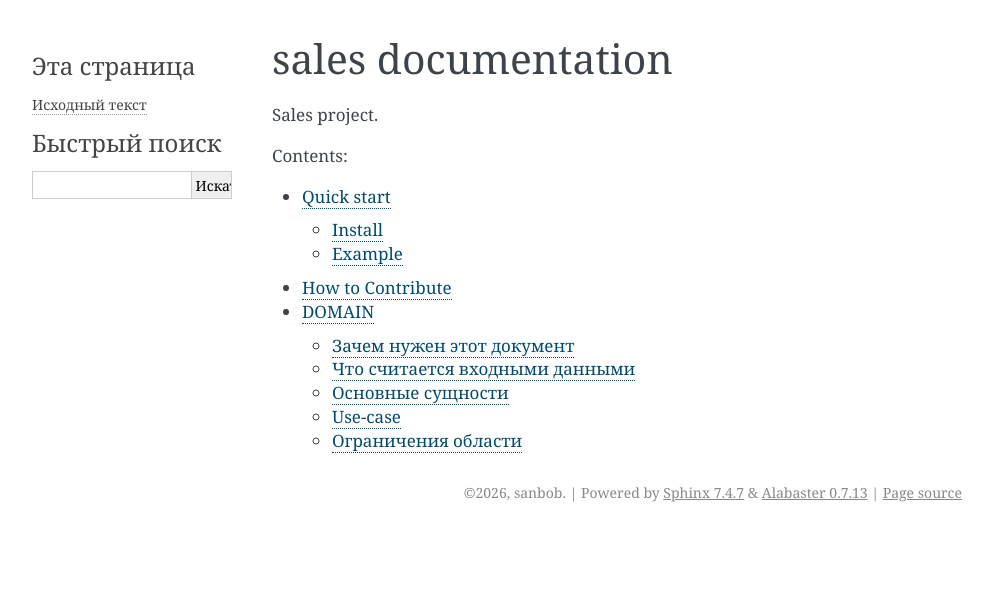
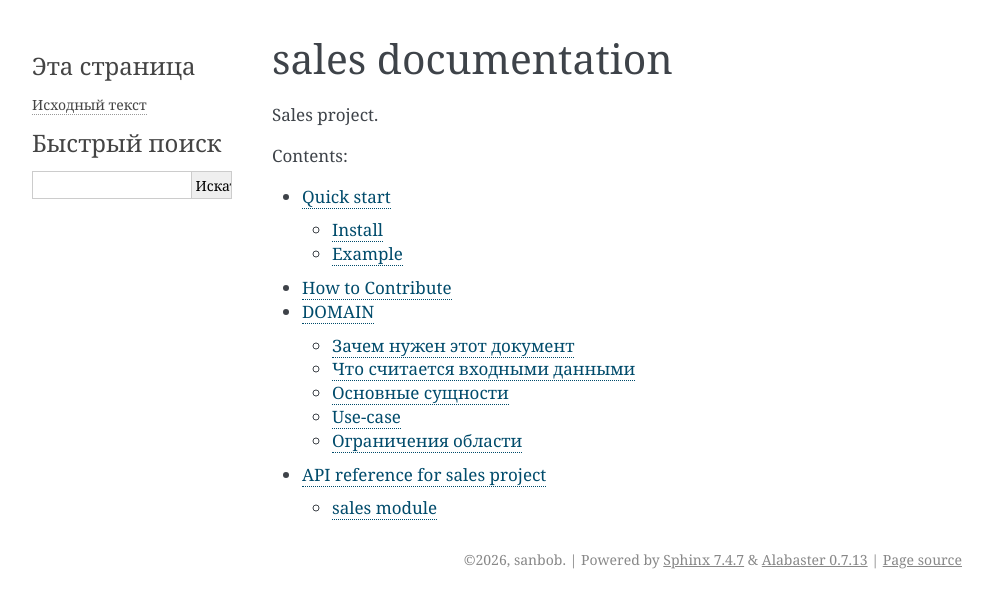
Before and after one commit to sanbobsan/hw-fossdev, a Sphinx documentation site: the page built from classwork/docs_domain/docs/source/index.rst, in a window 1280 px wide. Shown: the top 608 px of the page, without its empty margins (148-1141 px from the left). Built offline with Sphinx 7.4.7, drawn with Linux system fonts in a browser that asks for light colours.

Commit message:
docs: add API reference and sales module documentation

```diff
--- /dev/null
+++ b/classwork/docs_domain/docs/source/api/modules.rst
@@ -0,0 +1,7 @@
+API reference for sales project
+===============================
+
+.. toctree::
+   :maxdepth: 4
+
+   sales
--- /dev/null
+++ b/classwork/docs_domain/docs/source/api/sales.rst
@@ -0,0 +1,7 @@
+sales module
+============
+
+.. automodule:: sales
+   :members:
+   :show-inheritance:
+   :undoc-members:
--- a/classwork/docs_domain/docs/source/conf.py
+++ b/classwork/docs_domain/docs/source/conf.py
@@ -1,30 +1,30 @@
-# Configuration file for the Sphinx documentation builder.
-#
-# For the full list of built-in configuration values, see the documentation:
-# https://www.sphinx-doc.org/en/master/usage/configuration.html
+import sys
+from pathlib import Path
 
-# -- Project information -----------------------------------------------------
-# https://www.sphinx-doc.org/en/master/usage/configuration.html#project-information
+sys.path.insert(0, str(Path(__file__).resolve().parents[2] / "src"))
 
 project = "sales"
 copyright = "2026, sanbob"
 author = "sanbob"
 release = "0.0.1"
 
-# -- General configuration ---------------------------------------------------
-# https://www.sphinx-doc.org/en/master/usage/configuration.html#general-configuration
 
 extensions = [
     "myst_parser",
+    "sphinx.ext.autodoc",  # атоматический сбор docstring'ов из кода
+    "sphinx.ext.napoleon",  # поддержка стиля docstring'ов Google и NumPy
+    "sphinx.ext.autosummary",  # автоматическое создание оглавления для модулей
+    "sphinx.ext.viewcode",  # добавление ссылок на исходный код в документацию
 ]
 
 source_suffix = {
     ".rst": "restructuredtext",
     ".md": "markdown",
 }
+autosummary_generate = True
 
 templates_path = ["_templates"]
-exclude_patterns = []
+exclude_patterns: list[str] = []
 
 language = "ru"
 
--- a/classwork/docs_domain/docs/source/index.rst
+++ b/classwork/docs_domain/docs/source/index.rst
@@ -16,3 +16,4 @@ Sales project.
     QUICKSTART
     HOW_TO_CONTRIBUTE
     DOMAIN
+    api/modules
```
